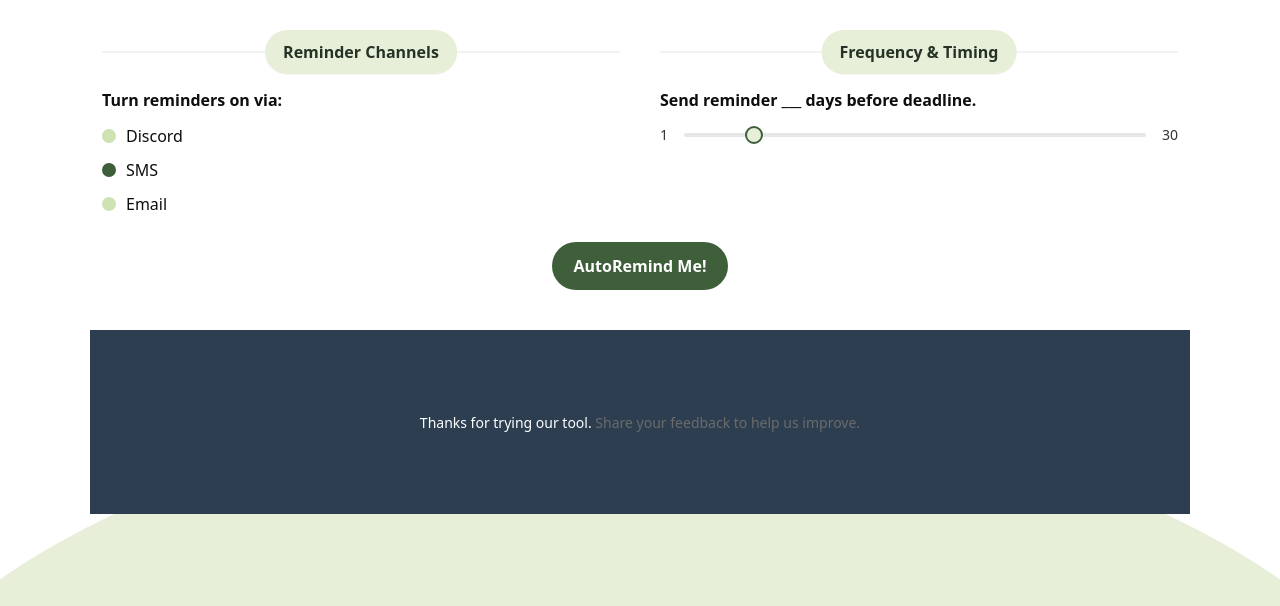
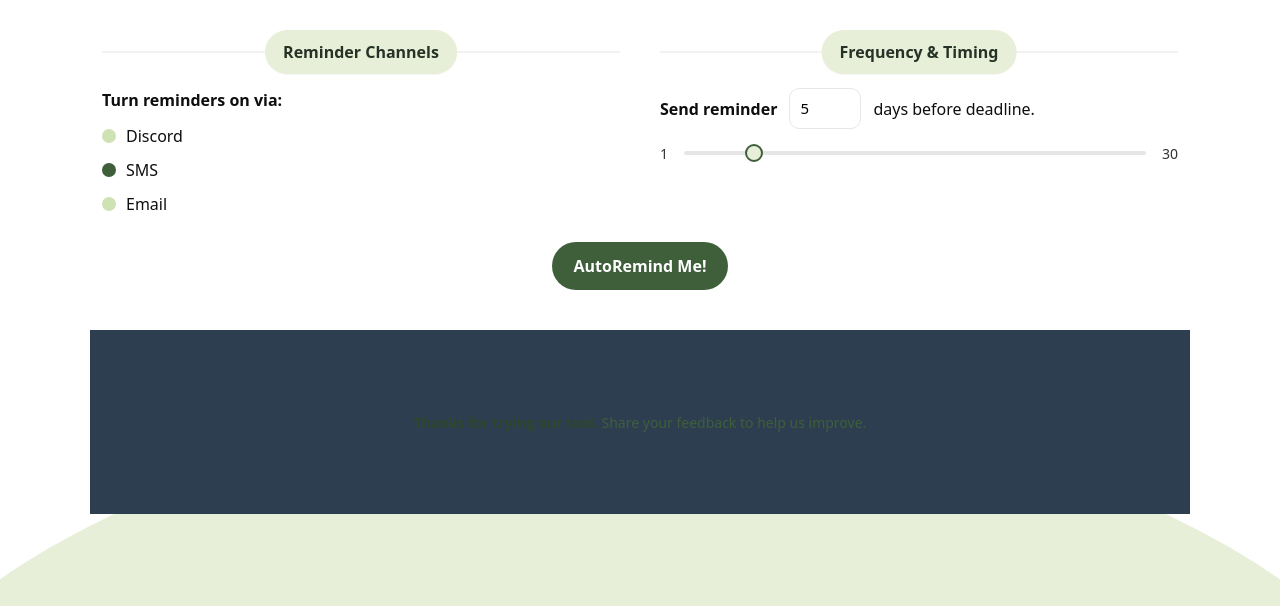
Before and after one commit to LanceSantana/AutoRemind_UI.github.io, a plain HTML site: page index.html in a window 1280 px wide. Shown: the part 194-800 px from the top of the page. Drawn offline with Linux system fonts and the light colour scheme.

Commit message:
added functionality to frequency & timing, title

```diff
--- a/index.html
+++ b/index.html
@@ -5,11 +5,9 @@
     <meta name="viewport" content="width=device-width, initial-scale=1" />
     <title>AutoRemind</title>
 
-    <!-- keep your existing styles if you want -->
     <link rel="stylesheet" href="style.css" />
     <link rel="stylesheet" href="table_style.css" />
 
-    <!-- minimal styles to match the mock -->
     <style>
       :root{
         --olive:#3e5f3a; --olive-dark:#2f472c; --pale:#e7efd9;
@@ -18,7 +16,6 @@
       *{ box-sizing:border-box; }
       html,body{ margin:0; padding:0; }
       body{ font-family:system-ui,-apple-system,Segoe UI,Roboto,Arial,sans-serif; color:var(--text); background:#fff; }
-
       .container{ width:min(1100px,92vw); margin:0 auto; }
 
       /* Top nav */
@@ -33,7 +30,7 @@
 
       /* Hero */
       .hero{ text-align:center; margin:48px 0 24px; }
-      .hero h1{ font-size:clamp(28px,5vw,42px); margin:0; font-weight:800; }
+      .hero h1{ font-size:clamp(28px,5vw,42px); margin:0; font-weight:500; } /* not bold */
 
       /* Divider with pill */
       .divider{ position:relative; height:32px; margin:28px 0 20px; }
@@ -50,12 +47,20 @@
       .dot{ width:14px; height:14px; border-radius:50%; display:inline-block; background:#cfe2b3; border:2px solid #cfe2b3; }
       .dot--dark{ background:var(--olive); border-color:var(--olive); }
 
-      /* Slider */
+      /* Slider + number input */
       .slider-row{ display:flex; align-items:center; gap:16px; margin-top:8px; }
       .minmax{ font-size:14px; color:#333; }
       input[type="range"]{ -webkit-appearance:none; width:100%; height:4px; background:var(--line); border-radius:999px; outline:none; }
       input[type="range"]::-webkit-slider-thumb{ -webkit-appearance:none; width:18px; height:18px; border-radius:50%; background:var(--pale); border:2px solid var(--olive); }
       input[type="range"]::-moz-range-thumb{ width:18px; height:18px; border-radius:50%; background:var(--pale); border:2px solid var(--olive); }
+
+      .days-input-row{ display:flex; align-items:center; gap:12px; flex-wrap:wrap; }
+      .num-input{
+        width:72px; appearance:textfield; -moz-appearance:textfield;
+        padding:8px 10px; border:1px solid var(--line); border-radius:10px;
+        font-size:15px;
+      }
+      .num-input:focus{ outline:2px solid #cfe2b3; border-color:#cfe2b3; }
 
       .cta-wrap{ display:flex; justify-content:center; margin:26px 0 40px; }
       .btn--cta{ background:var(--olive); color:#fff; padding:12px 22px; border-radius:999px; font-size:16px; }
@@ -63,8 +68,13 @@
 
       /* Big green arc + footer */
       .arc-bg{ position:fixed; left:50%; transform:translateX(-50%); bottom:-35vh; width:130vw; height:60vh; border-radius:50% 50% 0 0 / 100% 100% 0 0; background:var(--pale); z-index:-1; }
+
       .footer{ text-align:center; margin:8px auto 36px; }
-      .muted{ color:var(--muted); }
+      .footer small, .footer small *{
+        outline:none; border:none; background:transparent; box-shadow:none;
+      }
+      .thanks{ color:var(--olive-dark); font-weight:600; }
+      .feedback{ color:var(--olive); }
     </style>
   </head>
 
@@ -104,12 +114,33 @@
         <!-- Right column -->
         <div>
           <div class="divider"><span class="pill">Frequency &amp; Timing</span></div>
-          <p class="label">Send reminder ___ days before deadline.</p>
-          <div class="slider-row">
+
+          <!-- Type-in slot + helper text -->
+          <div class="days-input-row">
+            <label for="days" class="label" style="margin:0;">Send reminder</label>
+            <input id="days" class="num-input" type="number" min="1" max="30" value="5" />
+            <span>days before deadline.</span>
+          </div>
+
+          <!-- Slider (optional, still here) -->
+          <div class="slider-row" style="margin-top:14px;">
             <span class="minmax">1</span>
-            <input type="range" min="1" max="30" value="5" />
+            <input
+              id="days-range"
+              type="range" min="1" max="30" value="5"
+              oninput="document.getElementById('days').value=this.value"
+            />
             <span class="minmax">30</span>
           </div>
+          <script>
+            // keep number input and slider in sync both ways
+            const num = document.getElementById('days');
+            const rng = document.getElementById('days-range');
+            num.addEventListener('input', () => {
+              const v = Math.min(30, Math.max(1, Number(num.value||1)));
+              num.value = v; rng.value = v;
+            });
+          </script>
         </div>
       </div>
 
@@ -121,7 +152,10 @@
     <!-- Arc + footer -->
     <div class="arc-bg"></div>
     <footer class="footer container">
-      <small>Thanks for trying our tool. <span class="muted">Share your feedback to help us improve.</span></small>
+      <small>
+        <span class="thanks">Thanks for trying our tool.</span>
+        <span class="feedback"> Share your feedback to help us improve.</span>
+      </small>
     </footer>
   </body>
 </html>
```
